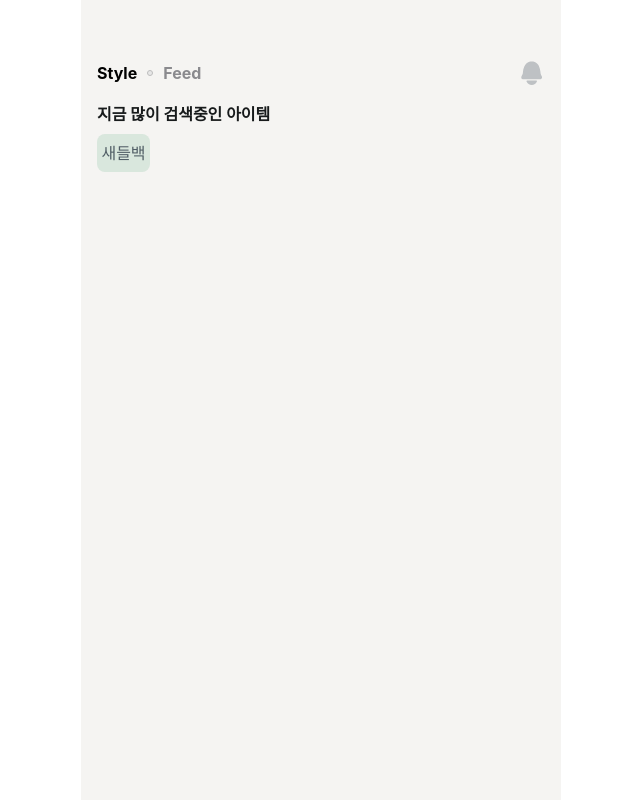
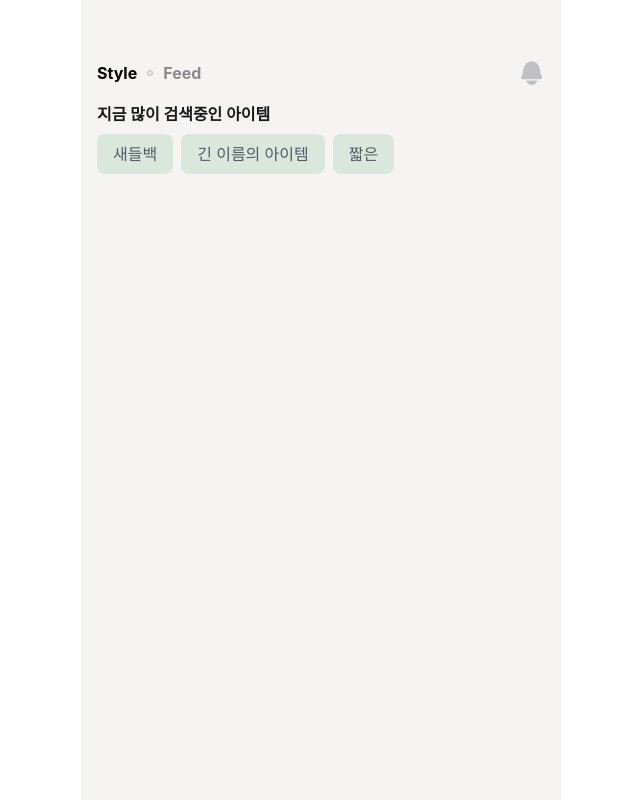
Before and after one commit to howiknow/plav_version2, a React (Create React App) app: page /feed in a window 1280 px wide. Shown: the whole page, without its empty margins (319-959 px from the left). Built offline with nearby package versions, Linux system fonts and the light colour scheme; the HTML template or start-up script is replaced by a standard one.

Commit message:
다이나믹 버튼 컴포넌트

```diff
--- /dev/null
+++ b/src/components/DynamicButton.tsx
@@ -0,0 +1,13 @@
+import { DynamicButtonProps } from "../types/components";
+
+const DynamicButton = ({ text, className = "" }: DynamicButtonProps) => {
+  return (
+    <button
+      className={`bg-button-color font-size-14 justify-center items-center text-Mono-Navy px-4 py-2 rounded-lg font-medium flex ${className}`}
+    >
+      {text}
+    </button>
+  );
+};
+
+export default DynamicButton;
--- a/src/pages/feed/Feed.tsx
+++ b/src/pages/feed/Feed.tsx
@@ -1,6 +1,6 @@
 import Dot from "../../assets/svg/Dot.svg";
 import Bell from "../../assets/svg/Bell.svg";
-
+import DynamicButton from "../../components/DynamicButton";
 const Feed = () => {
   return (
     <div className="bg-login-button flex flex-col h-full">
@@ -16,10 +16,10 @@ const Feed = () => {
       <p className="text-splash px-4 font-bold font-size-14">
         지금 많이 검색중인 아이템
       </p>
-      <div className="pl-4 pt-2">
-        <button className="bg-button-color font-size-14 justify-center items-center text-Mono-Navy w-[53px] h-[38px] rounded-lg font-medium flex">
-          새들백
-        </button>
+      <div className="pl-4 pt-2 flex gap-2">
+        <DynamicButton text="새들백" />
+        <DynamicButton text="긴 이름의 아이템" className="" />
+        <DynamicButton text="짧은" className="" />
       </div>
     </div>
   );
--- /dev/null
+++ b/src/types/components.d.ts
@@ -0,0 +1,4 @@
+export interface DynamicButtonProps {
+  text: string;
+  className?: string;
+}
```
